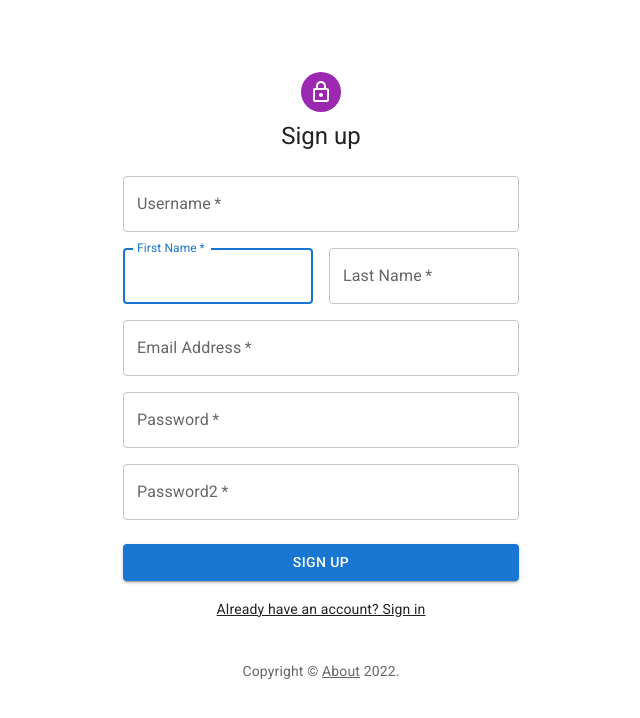
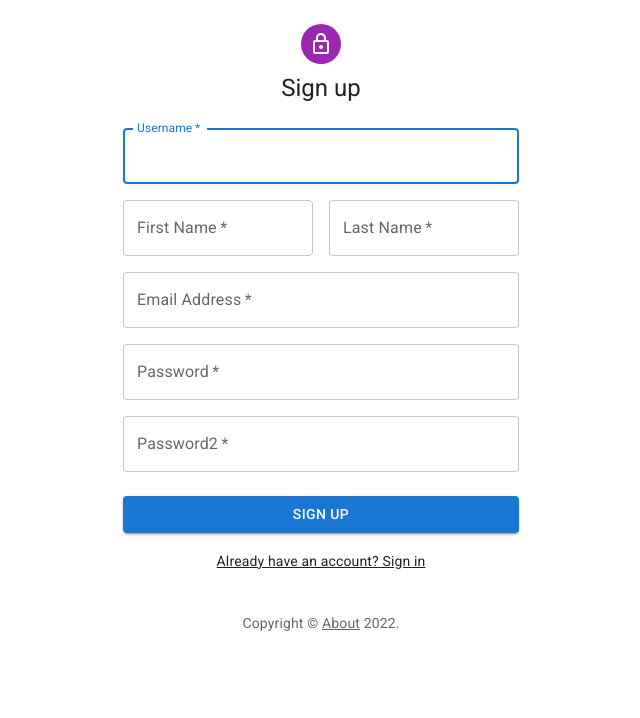
Before and after one commit to SalihTpc/blog-react, a React (Create React App) app: page /register in a window 1280 px wide. Shown: the top 718 px of the page, without its empty margins (319-959 px from the left). Built offline with nearby package versions, Linux system fonts and the light colour scheme; no server answers.

Commit message:
some changes

```diff
--- a/src/pages/Register.jsx
+++ b/src/pages/Register.jsx
@@ -66,7 +66,7 @@ const Register = () => {
           console.log(error);
         }
       );
-    console.log(registerValues);
+    // console.log(registerValues);
   };
 
   return (
@@ -75,7 +75,7 @@ const Register = () => {
         <CssBaseline />
         <Box
           sx={{
-            marginTop: 8,
+            marginTop: 2,
             display: "flex",
             flexDirection: "column",
             alignItems: "center",
@@ -102,6 +102,7 @@ const Register = () => {
                   label="Username"
                   name="username"
                   autoComplete="user-name"
+                  autoFocus
                 />
               </Grid>
               <Grid item xs={12} sm={6}>
@@ -112,7 +113,6 @@ const Register = () => {
                   fullWidth
                   id="firstName"
                   label="First Name"
-                  autoFocus
                 />
               </Grid>
               <Grid item xs={12} sm={6}>
```
